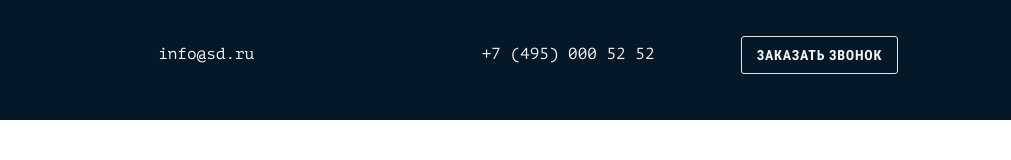
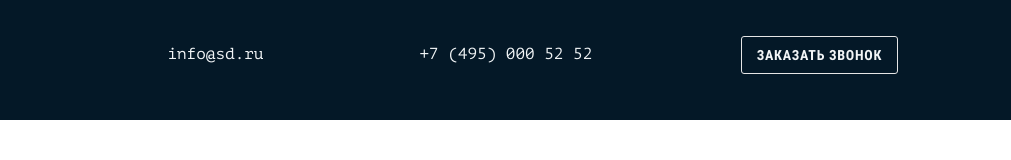
Before and after one commit to PalantKellad/smartdevice, a website built with webpack: page source/index.html in a window 1280 px wide. Shown: the full height of the page, 269-1280 px from the left. Built offline with nearby package versions, Linux system fonts and the light colour scheme; files whose address does not match are found by name.

Commit message:
Sets contacts list aligment

```diff
--- a/source/sass/blocks/header-contacts.scss
+++ b/source/sass/blocks/header-contacts.scss
@@ -9,13 +9,14 @@
   flex: 1 1 auto;
   display: flex;
   flex-wrap: wrap;
-  justify-content: space-around;
+  justify-content: center;
   align-items: center;
   margin: 0;
+  padding-right: 53px;
 }
 
 .header-contacts__item:not(:last-child) {
-  margin-right: 20px;
+  margin-right: 121px;
 }
 
 .header-contacts__link {
```
Also changed, not shown: build/css/style.css, build/css/style.min.css, 1 other file.
